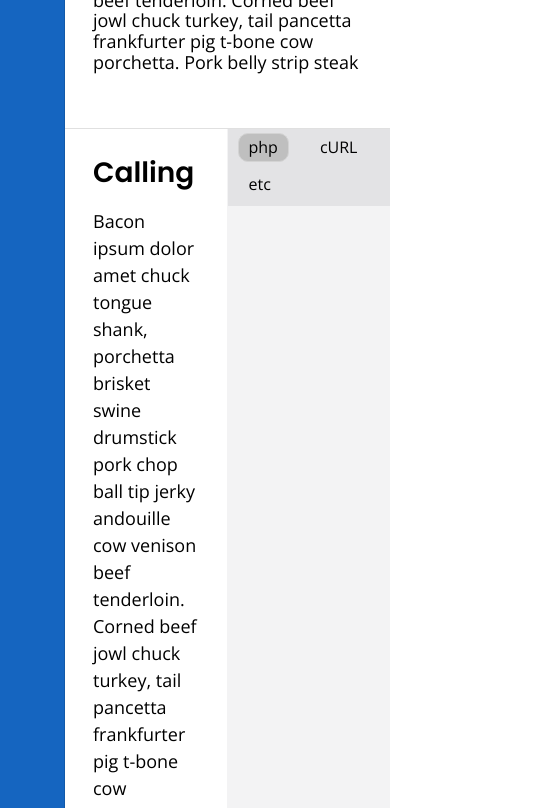
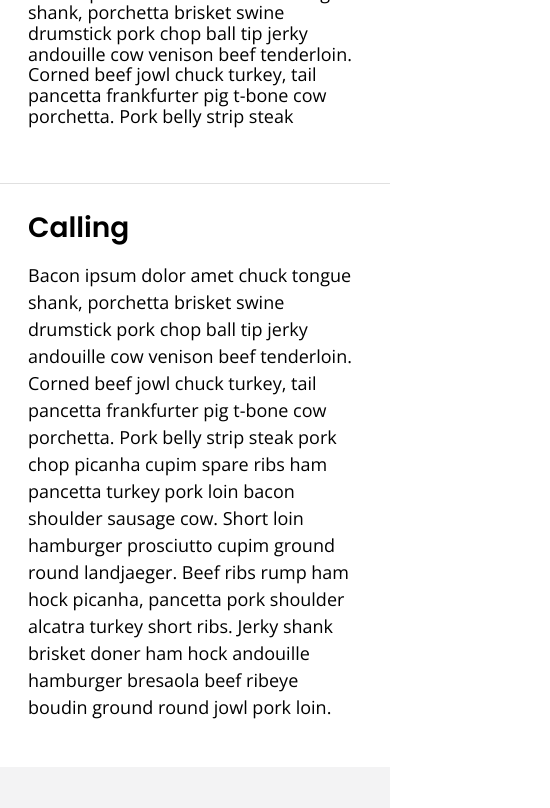
Before and after one commit to SimonFricker/apiDocs, a website: page docs/index.html in a window 390 px wide. Shown: the part 403-1211 px from the top of the page, 550 px wide, since content can reach past the window. Drawn offline with nearby package versions, Linux system fonts and the light colour scheme; files whose address does not match are found by name.

Commit message:
Responsive beginnings

```diff
--- a/docs/assets/js/apiDocs.js
+++ b/docs/assets/js/apiDocs.js
@@ -14,13 +14,24 @@ y=function(){x();return l()},H=function(){G=!0;f.off("touchmove",l);f.off("scrol
 console.log('apiDocs started');
 
 // Sticky navbar and set lang
-$(window).on("load resize scroll",function(e){
+
+$(window).on("load resize scroll", function(e) {
+
+
+if($(window).width() > 768)
+    {
       $("#navInner").stick_in_parent();
       $(".setLang").stick_in_parent();
+    } else {
+    }
+
 });
 
 // Make the code beautiful
 hljs.initHighlightingOnLoad();
+
+
+
 
 
 
@@ -31,8 +42,7 @@ $('a[href*="#"]')
     .click(function(event) {
         // On-page links
         if (
-      location.pathname.replace(/^\//, '') == this.pathname.replace(/^\//, '')
-      &&
+            location.pathname.replace(/^\//, '') == this.pathname.replace(/^\//, '') &&
             location.hostname == this.hostname
         ) {
             var target = $(this.hash);
@@ -47,7 +57,7 @@ $('a[href*="#"]')
                     if ($target.is(":focus")) { // Checking if the target was focused
                         return false;
                     } else {
-            $target.attr('tabindex','-1'); // Adding tabindex for elements not focusable
+                        $target.attr('tabindex', '-1'); // Adding tabindex for elements not focusable
                         $target.focus(); // Set focus again
                     };
                 });
@@ -59,20 +69,22 @@ $('a[href*="#"]')
 // Scroll spy - http://jsfiddle.net/mekwall/up4nu/
 var lastId,
     topMenu = $(".docsNav"),
-    topMenuHeight = topMenu.outerHeight()+15,
+    topMenuHeight = topMenu.outerHeight() + 15,
     // All list items
     menuItems = topMenu.find("a"),
     // Anchors corresponding to menu items
-    scrollItems = menuItems.map(function(){
+    scrollItems = menuItems.map(function() {
         var item = $($(this).attr("href"));
-      if (item.length) { return item; }
+        if (item.length) {
+            return item;
+        }
     });
 
 // Bind click handler to menu items
 // so we can get a fancy scroll animation
-menuItems.click(function(e){
+menuItems.click(function(e) {
     var href = $(this).attr("href"),
-      offsetTop = href === "#" ? 0 : $(href).offset().top-topMenuHeight+1;
+        offsetTop = href === "#" ? 0 : $(href).offset().top - topMenuHeight + 1;
     $('html, body').stop().animate({
         scrollTop: offsetTop
     }, 300);
@@ -80,17 +92,17 @@ menuItems.click(function(e){
 });
 
 // Bind to scroll
-$(window).scroll(function(){
+$(window).scroll(function() {
     // Get container scroll position
-   var fromTop = $(this).scrollTop()+topMenuHeight;
+    var fromTop = $(this).scrollTop() + topMenuHeight;
 
     // Get id of current scroll item
-   var cur = scrollItems.map(function(){
+    var cur = scrollItems.map(function() {
         if ($(this).offset().top < fromTop)
             return this;
     });
     // Get the id of the current element
-   cur = cur[cur.length-1];
+    cur = cur[cur.length - 1];
     var id = cur && cur.length ? cur[0].id : "";
 
     if (lastId !== id) {
@@ -98,7 +110,7 @@ $(window).scroll(function(){
         // Set/remove active class
         menuItems
             .parent().removeClass("active")
-         .end().filter("[href='#"+id+"']").parent().addClass("active");
+            .end().filter("[href='#" + id + "']").parent().addClass("active");
     }
 
 });
@@ -106,55 +118,30 @@ $(window).scroll(function(){
 
 
 
-///load json
-//
-// $.ajax({
-//     url: "apiDocs.json",
-//     dataType: "json",
-//     success: function(data) {
-//         console.log(data);
-//         $('body').append(data.employees[0].firstName);
-//     },
-//     error: function(jqXHR, textStatus, errorThrown) {
-//         console.log('ERROR', textStatus, errorThrown);
-//     }
-// });
-//
 
 
-// tabs
-//
-// $(document).ready(function(){
-// 	$('ul.tabs li').click(function(){
-// 		var tab_id = $(this).attr('data-tab');
-//     // console.log("[data-tab='" + tab_id + "']");
-//     $('.tabs li').each(function() {
-//       $(this).find("[data-tab='" + tab_id + "']").removeClass('current');
-//       $(this).find("[data-tab='" + tab_id + "']").addClass('current');
-//     });
-//
-//     $('.tab-content').removeClass('current');
-// 	})
-// })
+// Language position
+$(window).on("load resize scroll", function(e) {
+
+
+  if($(window).width() > 768)
+      {
+        var widthss = $(".method-example").outerWidth();
+        $(".setLang").width(widthss);
+      } else {
+      }
+
+  });
 
 
 
-
-
-// Language position
-$(window).on("load resize scroll",function(e){
-var widthss = $(".method-example").outerWidth();
-$(".setLang").width(widthss);
-});
-
 // Language tabs
-
-$(document).ready(function(){
-	$('ul.tabs li').click(function(){
+$(document).ready(function() {
+    $('ul.tabs li').click(function() {
         var tab_id = $(this).attr('data-tab');
         $('ul.tabs li').removeClass('current');
         $('.tab-content').removeClass('current');
-		$('[data-tab="'+tab_id+'"]').addClass('current');
-    $("."+tab_id).addClass('current');
+        $('[data-tab="' + tab_id + '"]').addClass('current');
+        $("." + tab_id).addClass('current');
     })
 })
--- a/docs/index.html
+++ b/docs/index.html
@@ -3,8 +3,18 @@
 
 <head>
   <meta charset="utf-8">
+  <meta http-equiv="X-UA-Compatible" content="IE=edge">
+  <meta name="viewport" content="width=device-width, initial-scale=1">
   <link href="https://fonts.googleapis.com/css?family=Open+Sans|Poppins:600" rel="stylesheet">
   <link rel="stylesheet" href="assets/css/apiDocs.css">
+
+  <!-- HTML5 shim and Respond.js for IE8 support of HTML5 elements and media queries -->
+  <!-- WARNING: Respond.js doesn't work if you view the page via file:// -->
+  <!--[if lt IE 9]>
+    <script src="https://oss.maxcdn.com/html5shiv/3.7.3/html5shiv.min.js"></script>
+    <script src="https://oss.maxcdn.com/respond/1.4.2/respond.min.js"></script>
+  <![endif]-->
+
   <title>
     apiDocs - Simple API doc styles for your project
   </title>
--- a/src/scss/_grid.scss
+++ b/src/scss/_grid.scss
@@ -7,7 +7,73 @@ $custom-neat-grid: (
 
 
 
+////end of gid settings
+$neat-grid-full: (
+  columns: 12,
+  gutter: 14px,
+  max-width: 100%
+);
+
+/* Small screen, non-retina */
+$neat-grid-mobile: (
+  columns: 12,
+  gutter: 14px,
+  media: 320px,
+);
+
+/* Extra Small Devices, Phones */
+$neat-grid-mobile: (
+  columns: 12,
+  gutter: 14px,
+  media: 480px,
+);
+
+/* Small Devices, Tablets and up */
+$neat-grid-tablet: (
+  columns: 12,
+  gutter: 14px,
+  media: 768px,
+);
+
+ /* Medium Devices, Desktops and up */
+$neat-grid-medium: (
+  columns: 12,
+  gutter: 28px,
+  media: 992px,
+);
+
+/* Large Devices, Wide Screens and up */
+$neat-grid-desktop: (
+  columns: 12,
+  gutter: 28px,
+  media: 1200px,
+);
+
+
+
 .container{
   @include grid-container();
   //  @include grid-collapse();
 }
+
+
+
+
+
+
+.col-6 {
+  border: 1px solid black;
+  @include grid-column(12);
+
+  // for tablets and up // must be second
+  @include grid-media($neat-grid-tablet){
+    @include grid-column(3);
+
+  }
+  // for desktop and up // must be last
+  @include grid-media($neat-grid-desktop){
+    @include grid-column(6);
+
+  }
+
+}
--- a/src/scss/_main.scss
+++ b/src/scss/_main.scss
@@ -13,7 +13,13 @@ body{
     box-sizing: border-box;
   }
 .container{
+
+
+      @include grid-media($neat-grid-tablet){
         display: flex;
+
+      }
+
 }
 
 .relative {
@@ -25,17 +31,36 @@ body{
 
 
   .nav{
+
+      @include grid-column(12, $custom-neat-grid);
+      position: fixed;
+      top: 0;
+      left: 0;
+      z-index: 999;
+
+    // for tablets and up // must be second
+    @include grid-media($neat-grid-tablet){
       @include grid-column(2, $custom-neat-grid);
+      position: relative;
+
+    }
+
+
       border-right: 1px solid $textDarkDivider;
       // background: #f5f5f5;
-      background: #1565c0;
+      background: #01579b;
 
     #navInner{
 
       .header{
         text-align: center;
+        display: flex;
+        color: $textLightPrimary;
+
+        @include grid-media($neat-grid-tablet){
           padding: $basePadding*3 $basePadding $basePadding;
-        color: $textLightPrimary;
+          display: block;
+        }
       }
 
       .search{
@@ -111,7 +136,7 @@ body{
           }
 
           &.active{
-            background: #5e92f3;
+            background: #4f83cc;
             a{
               color: $textLightPrimary;
             }
@@ -125,9 +150,15 @@ body{
   }
 
   .wrap{
+
+    margin-top: 10rem;
+    // for tablets and up // must be second
+    @include grid-media($neat-grid-tablet){
       @include grid-column(10, $custom-neat-grid);
-    // @include grid-collapse($custom-neat-grid);
- // @include grid-container;
+      margin-top: 0;
+    }
+
+
 
     .header{
           padding: $basePadding*12 $basePadding*2 $basePadding*4;
@@ -143,19 +174,31 @@ body{
     }
 
   .content{
+
+    @include grid-media($neat-grid-tablet){
       @include grid-column(12, $custom-neat-grid);
+
+    }
+
     flex: 1;
     position: relative;
 
     .setLang{
+
+      display: none;
+      @include grid-media($neat-grid-tablet){
+        @include grid-column(6,$custom-neat-grid);
         display: flex;
-      @include grid-column(6,$custom-neat-grid);
-      // @include grid-push(2);
-      // flex: 1;
         display: block;
         top:0;
         right:0;
         position: absolute;
+      }
+
+
+      // @include grid-push(2);
+      // flex: 1;
+
       background: darken(#F3F3F4,6);
 
       ul{
@@ -187,13 +230,25 @@ body{
     }
 
     .method{
-      display: flex;
+
       // flex: 1;
        min-height: 1000px;
        border-bottom: 1px solid $textDarkDivider;
 
+       @include grid-media($neat-grid-tablet){
+           display: flex;
+
+       }
+
        .method-description{
+         @include grid-column(12,$custom-neat-grid);
+
+         @include grid-media($neat-grid-tablet){
            @include grid-column(6,$custom-neat-grid);
+
+         }
+
+
         //  flex: 1;
          font-size: 1.8rem;
          padding: $basePadding*2;
@@ -210,7 +265,12 @@ body{
        }
 
        .method-example{
+         @include grid-column(12,$custom-neat-grid);
+         display: block;
+         @include grid-media($neat-grid-tablet){
            @include grid-column(6,$custom-neat-grid);
+
+         }
         //  background: darken(#FCFCFC,6);
         background: #F3F3F4;
         //  flex: 1;
```
Also changed, not shown: src/js/apiDocs.js (+42 -55 lines), docs/assets/css/apiDocs.css. Lines whose indentation alone changed are shown as unchanged.
